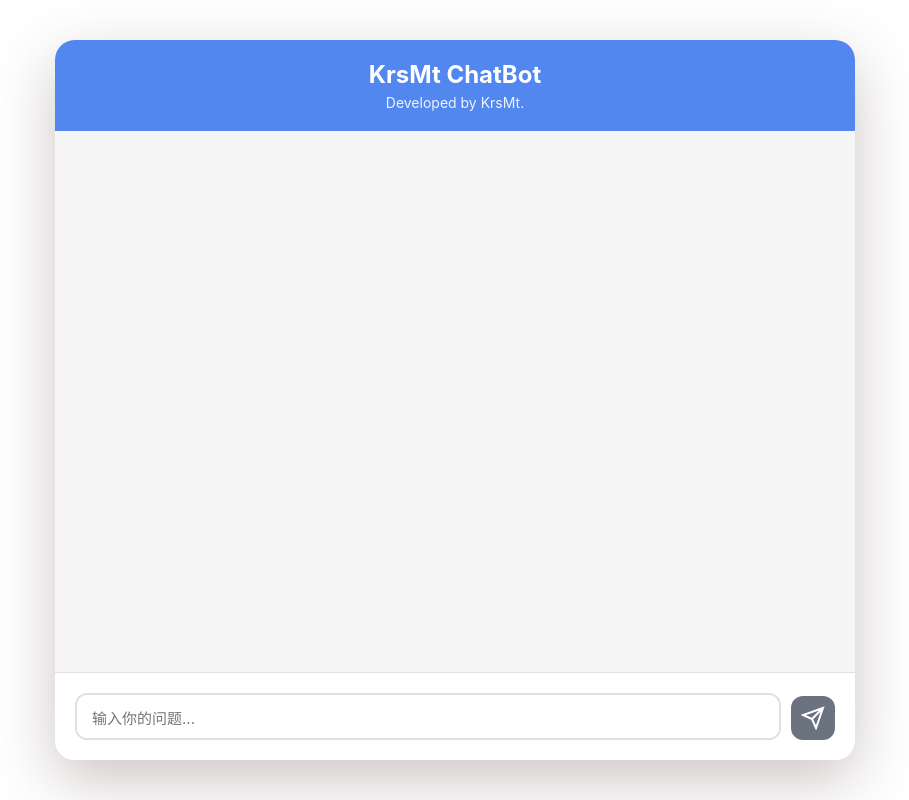
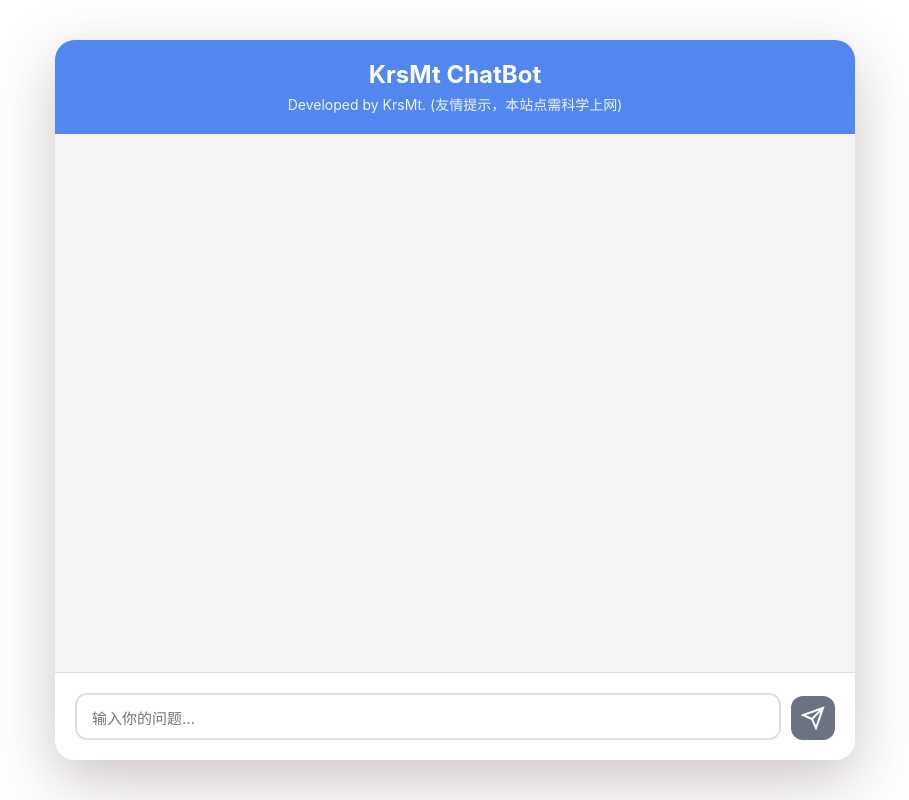
Before and after one commit to KrsMt-0113/KrsMt-Chatbot, a plain HTML site: page index.html in a window 1280 px wide. Shown: the whole page, without its empty margins (185-1094 px from the left). Drawn offline with nearby package versions, Linux system fonts and the light colour scheme.

Commit message:
Add files via upload

```diff
--- a/index.html
+++ b/index.html
@@ -24,7 +24,7 @@
     <div class="chat-container">
         <div class="chat-header">
             <h1>KrsMt ChatBot</h1>
-            <p>Developed by KrsMt.</p>
+            <p>Developed by KrsMt. (友情提示，本站点需科学上网)</p>
         </div>
 
         <div class="chat-messages" id="chatMessages">
```
